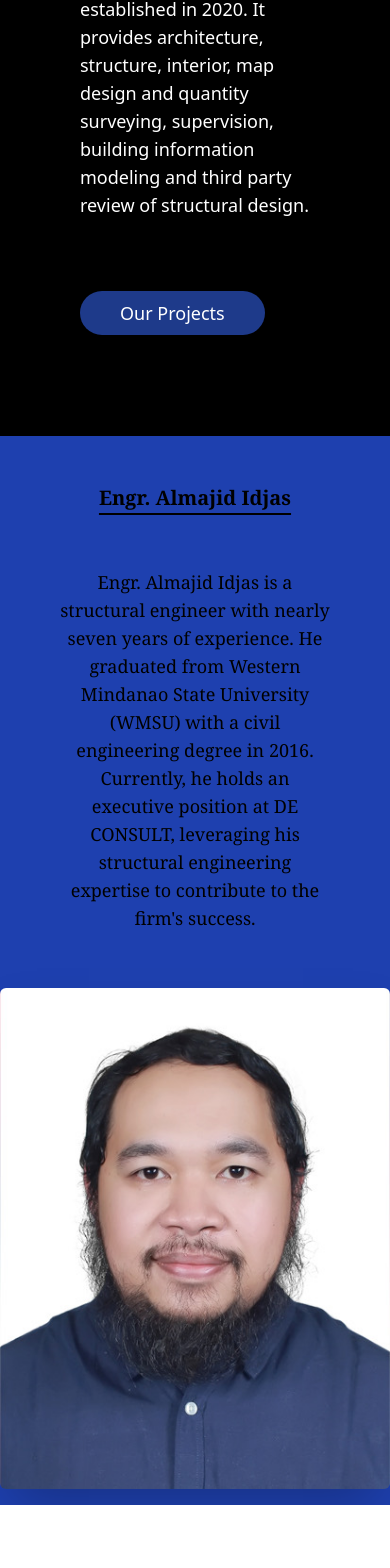
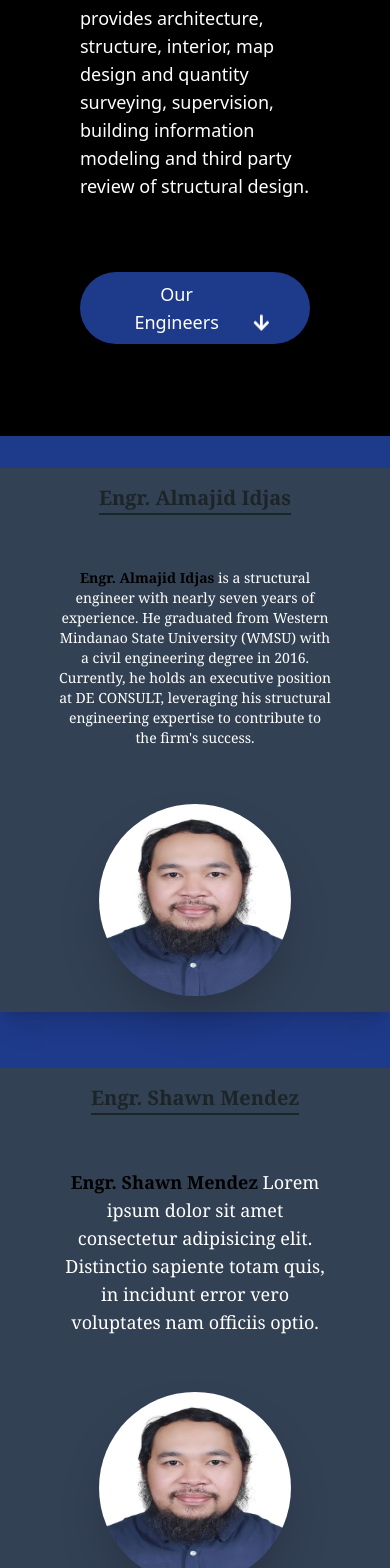
Before and after one commit to fajrjas/DE-CONSULT, a React (Vite) app: page / in a window 390 px wide. Shown: the part 408-1976 px from the top of the page. Before the commit the page ends 1913 px from the top, so only its background shows below. Built offline with nearby package versions, Linux system fonts and the light colour scheme; a web font is replaced by a local one.

Commit message:
homepage mobile responsive test

```diff
--- a/src/pages/Homepage.jsx
+++ b/src/pages/Homepage.jsx
@@ -3,6 +3,7 @@ import DE_LOGO from "../assets/DE_CONSULT_LOGO.jpg";
 import EngrPhoto from "../assets/206f74a2-4e90-44bd-b415-81cb6c327523.jfif";
 import { Link } from "react-router-dom";
 import Nav from "../ui/Nav";
+import { FaArrowDown } from "react-icons/fa";
 
 const Header = styled.header`
   height: 100dvh;
@@ -31,7 +32,10 @@ function Homepage() {
               information modeling and third party review of structural design.
             </p>
             <button className="rounded-full border-none bg-blue-900 hover:bg-blue-950 text-white text-lg py-2 px-10 mt-10 ease-in-out duration-200">
-              <Link to={"/projects"}>Our Projects</Link>
+              <a href="#engineers" className="flex items-center flex-row gap-5">
+                <span>Our Engineers</span>{" "}
+                <FaArrowDown className="self-end animate-bounce" />
+              </a>
             </button>
           </div>
         </div>
@@ -43,23 +47,64 @@ function Homepage() {
           />
         </div>
       </Header>
-      <div className="bg-blue-800 grid place-items-center text-center min-h-screen h-full">
-        <div className="max-w-[500px] mx-auto font-serif mt-8 grid gap-6">
-          <h1 className="font-bold text-xl md:text-2xl lg:text-3xl xl:text-4xl text-center underline underline-offset-8 my-4">
+      <div
+        className="bg-blue-900 grid place-items-start  md:grid-cols-3 text-center min-h-screen h-full gap-6 pb-10"
+        id="engineers"
+      >
+        <div className="max-w-[500px] mx-auto font-serif mt-8 lg:mt-20 grid gap-6 bg-slate-700 shadow-xl">
+          <h1 className="font-bold text-xl md:text-2xl lg:text-3xl text-center underline underline-offset-8 my-4 text-[#151b18be]">
             Engr. Almajid Idjas
           </h1>
-          <p className="text-lg md:text-xl max-w-[70%] mx-auto text-black md:order-2  my-4">
-            Engr. Almajid Idjas is a structural engineer with nearly seven years
-            of experience. He graduated from Western Mindanao State University
-            (WMSU) with a civil engineering degree in 2016. Currently, he holds
-            an executive position at DE CONSULT, leveraging his structural
-            engineering expertise to contribute to the firm&apos;s success.
+          <p className="text-sm md:text-xl max-w-[70%] mx-auto text-white md:order-2  my-4">
+            <span className="text-black font-bold">Engr. Almajid Idjas</span> is
+            a structural engineer with nearly seven years of experience. He
+            graduated from Western Mindanao State University (WMSU) with a civil
+            engineering degree in 2016. Currently, he holds an executive
+            position at DE CONSULT, leveraging his structural engineering
+            expertise to contribute to the firm&apos;s success.
           </p>
-          <div className=" place-self-center mx-auto my-4 md:order-1">
+          <div className=" place-self-center mx-auto my-4 md:order-1 w-[12em] h-[12em]">
             <img
               src={EngrPhoto}
               alt=""
-              className="w-full  border-none border-collapse border-spacing-5 rounded-md shadow-2xl mix-blend-plus-darker"
+              className="w-full h-full  border-none shadow-2xl mix-blend-plus-darker rounded-full"
+            />
+          </div>
+        </div>
+        <div className="max-w-[500px] mx-auto font-serif mt-8 lg:mt-20 grid gap-6 bg-slate-700 shadow-xl">
+          <h1 className="font-bold text-xl md:text-2xl lg:text-3xl text-center underline underline-offset-8 my-4 text-[#151b18be]">
+            Engr. Shawn Mendez
+          </h1>
+          <p className="text-lg md:text-xl max-w-[70%] mx-auto text-white md:order-2  my-4">
+            <span className="text-black font-bold">Engr. Shawn Mendez</span>{" "}
+            Lorem ipsum dolor sit amet consectetur adipisicing elit. Distinctio
+            sapiente totam quis, in incidunt error vero voluptates nam officiis
+            optio.
+          </p>
+          <div className=" place-self-center mx-auto my-4 md:order-1 w-[12em] h-[12em]">
+            <img
+              src={EngrPhoto}
+              alt=""
+              className="w-full h-full  border-none shadow-2xl mix-blend-plus-darker rounded-full"
+            />
+          </div>
+        </div>
+        <div className="max-w-[500px] mx-auto font-serif mt-8 lg:mt-20 grid gap-6 bg-slate-700 shadow-xl">
+          <h1 className="font-bold text-xl md:text-2xl lg:text-3xl  text-center underline underline-offset-8 my-4 text-[#151b18be] ">
+            Engr. Jawpakkal
+          </h1>
+          <p className="text-lg md:text-xl max-w-[70%] mx-auto text-white md:order-2  my-4">
+            <span className="text-black font-bold"> Engr. Jawpakkals</span>{" "}
+            Lorem ipsum dolor sit amet consectetur adipisicing elit. Ex quis
+            quibusdam cum ut provident numquam explicabo aspernatur aperiam
+            accusantium, perspiciatis porro atque commodi laborum, debitis ipsam
+            at consequatur assumenda? Voluptatibus?
+          </p>
+          <div className=" place-self-center mx-auto my-4 md:order-1 w-[12em] h-[12em]">
+            <img
+              src={EngrPhoto}
+              alt=""
+              className="w-full h-full  border-none shadow-2xl mix-blend-plus-darker rounded-full"
             />
           </div>
         </div>
--- a/src/pages/Projects.jsx
+++ b/src/pages/Projects.jsx
@@ -238,8 +238,8 @@ function Projects() {
 
   return (
     <div>
-      <ProjectContainer className="max-w-[310px] mx-auto lg:max-w-[1200px]">
-        <div className="grid grid-rows-2 lg:grid-cols-3 lg:items-center lg:max-w-[1200px] lg:gap-8 select-none mt-56">
+      <ProjectContainer className="max-w-[310px] mx-auto md:max-w-[600px] lg:max-w-[1200px]">
+        <div className="grid lg:grid-cols-3 lg:items-center lg:max-w-[1200px] gap-12 select-none mt-56 md:mt-0">
           <div className="col-span-1 flex flex-col">
             <h1 className="text-[ #294ed4] text-3xl font-bold lg:text-5xl lg:mt-15 mb-6">
               DE CONSULT PROJECTS
@@ -256,7 +256,7 @@ function Projects() {
                 {projectImage[currentIndex].about}
               </h2>
             </header>
-            <div className="lg:max-w-[1200px] h-[600px] lg:w-full m-auto pb-16 px-4 relative group transition-all max-w-[300px]">
+            <div className="lg:max-w-[1200px] h-[500px] lg:w-full mx-auto pb-16 px-4 relative group transition-all max-w-[300px]">
               <div
                 style={{
                   backgroundImage: `url(${projectImage[currentIndex].original}`,
@@ -280,7 +280,7 @@ function Projects() {
                 <BsChevronCompactRight size={30} />
               </div>
               <a
-                className="hover:translate-y-[20px] hover:color[#294ed4] absolute bottom-[3em] lg:left-[15em] text-2xl p-2 text-white cursor-pointer duration-200 ease-in-out animate-bounce
+                className="hover:translate-y-[20px] hover:color[#294ed4] absolute bottom-[3em] ml-[-18px] lg:left-[15em] text-2xl p-2 text-white cursor-pointer duration-200 ease-in-out animate-bounce
             text-center
           "
                 // onClick={() => toDetails("project")}
@@ -305,9 +305,9 @@ function Projects() {
         </div>
 
         {/* Specific Project info */}
-
-        <div className="flex lg:flex-row  lg:items-center " id="details">
-          <div className="lg:max-w-[700px]  h-[600px] lg:w-[600px] m-auto py-16 lg:px-4 relative group max-w-[300px] ">
+        <div className="lg:col-span-2 " id="details">
+          <header className="w-[300px]"></header>
+          <div className="lg:max-w-[1200px] h-[500px] lg:w-full m-auto pb-16 px-4 relative group transition-all max-w-[300px]">
             <div
               style={{
                 backgroundImage: `url(${
@@ -319,7 +319,6 @@ function Projects() {
               }}
               className=" w-full h-full rounded-2xl bg-center bg-contain  bg-no-repeat duration-500  "
             ></div>
-
             {/* Left Arrow */}
             {projectImage[currentIndex].thumbnail.length === 1 ? (
               ""
@@ -344,7 +343,8 @@ function Projects() {
                 <BsChevronCompactRight size={30} />
               </div>
             )}
-            <div className="flex - top-4 justify-center py-2">
+
+            <div className="flex top-4 justify-center py-2">
               {projectImage[currentIndex].thumbnail.map((img, index) => (
                 <div
                   onClick={() => goToSlide(index)}
@@ -360,7 +360,7 @@ function Projects() {
 
         {/* Details of specific project */}
 
-        <div className="h-full select-none">
+        <div className="h-full select-none mb-10 mt-8">
           <h2 className="text-xl text-white my-4 font-semibold">
             Project name:{" "}
             <span className="text-2xl text-white font-bold ">
@@ -368,7 +368,7 @@ function Projects() {
               {projectImage[currentIndex].about}
             </span>
           </h2>
-          <p className="text-white x">
+          <p className="text-white ">
             Lorem ipsum dolor sit amet consectetur adipisicing elit. Veniam
             officia, natus voluptatum ducimus labore vel. Iure error
             necessitatibus repellendus dolore, eius, sunt sequi nesciunt
```
